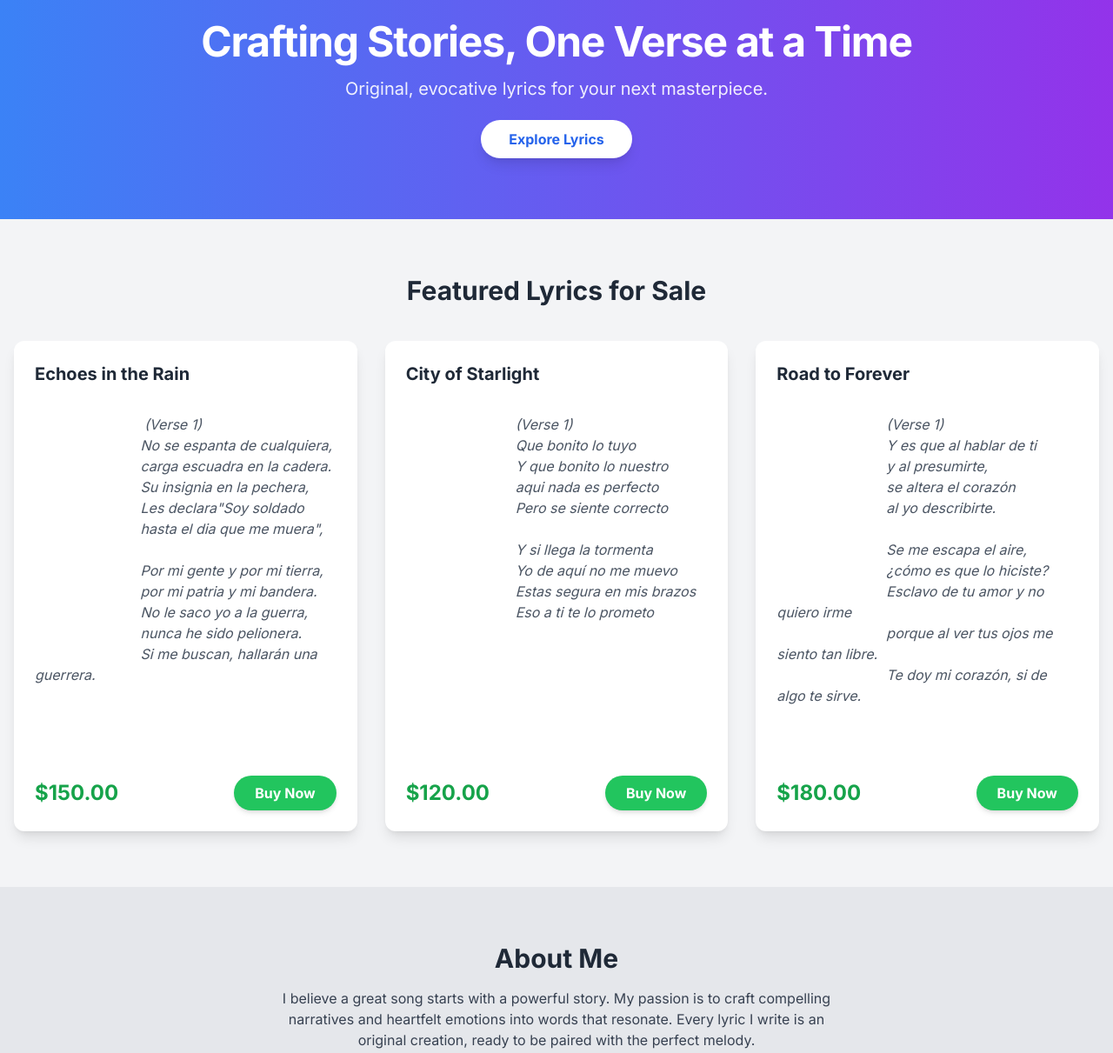
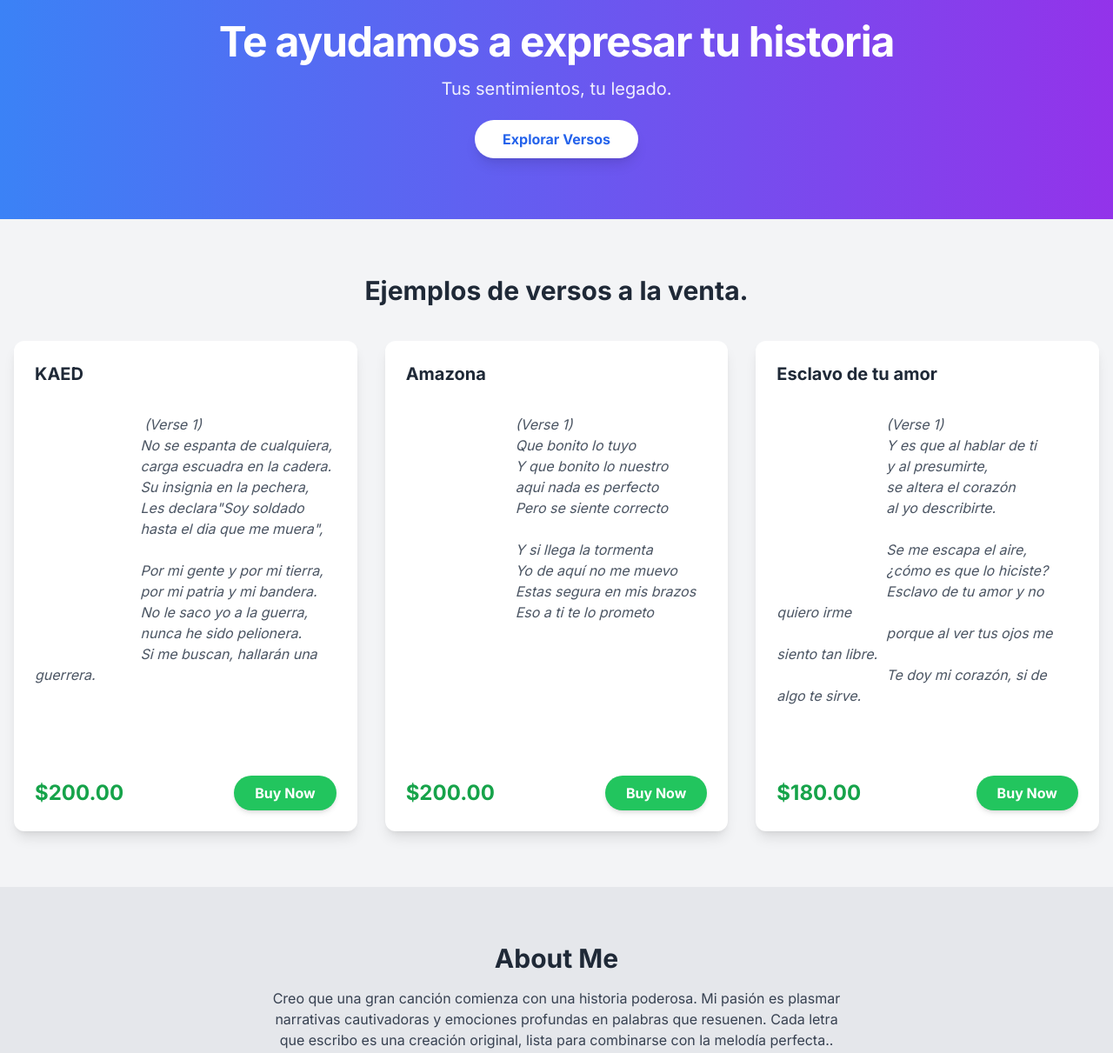
Before and after one commit to FrankoDelCastillo/FrankoDelCastillo.github.io, a plain HTML site: page indext.html in a window 1280 px wide. Shown: the part 120-1331 px from the top of the page at 87% size. Drawn offline with nearby package versions, Linux system fonts and the light colour scheme.

Commit message:
Update indext.html
Changed most words to spanish

```diff
--- a/indext.html
+++ b/indext.html
@@ -38,23 +38,23 @@
         <!-- Hero Section -->
         <section class="bg-gradient-to-r from-blue-500 to-purple-600 text-white py-20 px-4 text-center">
             <div class="container mx-auto">
-                <h1 class="text-4xl sm:text-5xl font-extrabold tracking-tight mb-4">Crafting Stories, One Verse at a Time</h1>
-                <p class="text-lg sm:text-xl mb-8 opacity-90">Original, evocative lyrics for your next masterpiece.</p>
+                <h1 class="text-4xl sm:text-5xl font-extrabold tracking-tight mb-4">Te ayudamos a expresar tu historia</h1>
+                <p class="text-lg sm:text-xl mb-8 opacity-90">Tus sentimientos, tu legado.</p>
                 <a href="#lyrics" class="bg-white text-blue-600 font-bold py-3 px-8 rounded-full shadow-lg hover:bg-gray-100 transition duration-300">
-                    Explore Lyrics
+                    Explorar Versos
                 </a>
             </div>
         </section>
 
-        <!-- Lyrics Section -->
+        <!-- Seccion de versos -->
         <section id="lyrics" class="py-16 px-4">
             <div class="container mx-auto">
-                <h2 class="text-3xl font-bold text-center text-gray-800 mb-10">Featured Lyrics for Sale</h2>
+                <h2 class="text-3xl font-bold text-center text-gray-800 mb-10">Ejemplos de versos a la venta.</h2>
                 <div class="grid md:grid-cols-2 lg:grid-cols-3 gap-8">
 
                     <!-- Lyric Card 1 -->
                     <div class="bg-white rounded-xl shadow-lg p-6 flex flex-col transition-transform duration-300 transform hover:scale-105">
-                        <h3 class="text-xl font-bold text-gray-800 mb-2">Echoes in the Rain</h3>
+                        <h3 class="text-xl font-bold text-gray-800 mb-2">KAED</h3>
                         <div class="lyric-box text-gray-600 italic flex-grow mb-4">
                             (Verse 1)
                            No se espanta de cualquiera,
@@ -70,8 +70,8 @@
                            Si me buscan, hallarán una guerrera.
                         </div>
                         <div class="flex items-center justify-between mt-4">
-                            <span class="text-2xl font-bold text-green-600">$150.00</span>
-                            <button onclick="handleBuyClick('Echoes in the Rain')" class="bg-green-500 text-white font-bold py-2 px-6 rounded-full hover:bg-green-600 transition duration-300 shadow-md">
+                            <span class="text-2xl font-bold text-green-600">$200.00</span>
+                            <button onclick="handleBuyClick('KAED')" class="bg-green-500 text-white font-bold py-2 px-6 rounded-full hover:bg-green-600 transition duration-300 shadow-md">
                                 Buy Now
                             </button>
                         </div>
@@ -79,7 +79,7 @@
 
                     <!-- Lyric Card 2 -->
                     <div class="bg-white rounded-xl shadow-lg p-6 flex flex-col transition-transform duration-300 transform hover:scale-105">
-                        <h3 class="text-xl font-bold text-gray-800 mb-2">City of Starlight</h3>
+                        <h3 class="text-xl font-bold text-gray-800 mb-2">Amazona</h3>
                         <div class="lyric-box text-gray-600 italic flex-grow mb-4">
                             (Verse 1)
                             Que bonito lo tuyo
@@ -93,8 +93,8 @@
                             Eso a ti te lo prometo
                         </div>
                         <div class="flex items-center justify-between mt-4">
-                            <span class="text-2xl font-bold text-green-600">$120.00</span>
-                            <button onclick="handleBuyClick('City of Starlight')" class="bg-green-500 text-white font-bold py-2 px-6 rounded-full hover:bg-green-600 transition duration-300 shadow-md">
+                            <span class="text-2xl font-bold text-green-600">$200.00</span>
+                            <button onclick="handleBuyClick('Amazona')" class="bg-green-500 text-white font-bold py-2 px-6 rounded-full hover:bg-green-600 transition duration-300 shadow-md">
                                 Buy Now
                             </button>
                         </div>
@@ -102,7 +102,7 @@
 
                     <!-- Lyric Card 3 -->
                     <div class="bg-white rounded-xl shadow-lg p-6 flex flex-col transition-transform duration-300 transform hover:scale-105">
-                        <h3 class="text-xl font-bold text-gray-800 mb-2">Road to Forever</h3>
+                        <h3 class="text-xl font-bold text-gray-800 mb-2">Esclavo de tu amor</h3>
                         <div class="lyric-box text-gray-600 italic flex-grow mb-4">
                             (Verse 1)
                             Y es que al hablar de ti
@@ -119,7 +119,7 @@
                         </div>
                         <div class="flex items-center justify-between mt-4">
                             <span class="text-2xl font-bold text-green-600">$180.00</span>
-                            <button onclick="handleBuyClick('Road to Forever')" class="bg-green-500 text-white font-bold py-2 px-6 rounded-full hover:bg-green-600 transition duration-300 shadow-md">
+                            <button onclick="handleBuyClick('Esclavo de tu amor')" class="bg-green-500 text-white font-bold py-2 px-6 rounded-full hover:bg-green-600 transition duration-300 shadow-md">
                                 Buy Now
                             </button>
                         </div>
@@ -133,7 +133,7 @@
             <div class="container mx-auto text-center">
                 <h2 class="text-3xl font-bold text-gray-800 mb-4">About Me</h2>
                 <p class="text-gray-700 max-w-2xl mx-auto mb-6">
-                    I believe a great song starts with a powerful story. My passion is to craft compelling narratives and heartfelt emotions into words that resonate. Every lyric I write is an original creation, ready to be paired with the perfect melody.
+                   Creo que una gran canción comienza con una historia poderosa. Mi pasión es plasmar narrativas cautivadoras y emociones profundas en palabras que resuenen. Cada letra que escribo es una creación original, lista para combinarse con la melodía perfecta..
                 </p>
                 <img src="https://placehold.co/150x150/e5e7eb/6b7280?text=Your+Photo" alt="Your Photo" class="rounded-full mx-auto mb-4 border-4 border-white shadow-lg">
                 <div class="text-gray-600">
@@ -146,23 +146,23 @@
         <!-- Contact Section -->
         <section id="contact" class="py-16 px-4">
             <div class="container mx-auto">
-                <h2 class="text-3xl font-bold text-center text-gray-800 mb-10">Get in Touch</h2>
+                <h2 class="text-3xl font-bold text-center text-gray-800 mb-10">Comuniquese con</h2>
                 <div class="bg-white rounded-xl shadow-lg p-8 max-w-xl mx-auto">
                     <form onsubmit="handleFormSubmit(event)">
                         <div class="mb-4">
-                            <label for="name" class="block text-gray-700 font-medium mb-2">Name</label>
+                            <label for="name" class="block text-gray-700 font-medium mb-2">Nombre</label>
                             <input type="text" id="name" name="name" class="w-full px-4 py-2 border border-gray-300 rounded-md focus:outline-none focus:ring-2 focus:ring-blue-500">
                         </div>
                         <div class="mb-4">
-                            <label for="email" class="block text-gray-700 font-medium mb-2">Email</label>
+                            <label for="email" class="block text-gray-700 font-medium mb-2">Correo Electronico</label>
                             <input type="email" id="email" name="email" class="w-full px-4 py-2 border border-gray-300 rounded-md focus:outline-none focus:ring-2 focus:ring-blue-500">
                         </div>
                         <div class="mb-4">
-                            <label for="message" class="block text-gray-700 font-medium mb-2">Message</label>
+                            <label for="message" class="block text-gray-700 font-medium mb-2">Mensaje</label>
                             <textarea id="message" name="message" rows="4" class="w-full px-4 py-2 border border-gray-300 rounded-md focus:outline-none focus:ring-2 focus:ring-blue-500"></textarea>
                         </div>
                         <button type="submit" class="w-full bg-blue-600 text-white font-bold py-3 px-4 rounded-full hover:bg-blue-700 transition duration-300 shadow-lg">
-                            Send Message
+                            Enviar Mensaje
                         </button>
                     </form>
                 </div>
@@ -174,7 +174,7 @@
     <!-- Footer -->
     <footer class="bg-gray-800 text-white py-6 mt-12">
         <div class="container mx-auto px-4 text-center">
-            <p>&copy; 2025 Your Name. All Rights Reserved.</p>
+            <p>&copy; 2025 Franko Del Castillo. All Rights Reserved.</p>
         </div>
     </footer>
 
@@ -228,4 +228,5 @@
         }
     </script>
 </body>
+
 </html>
```
